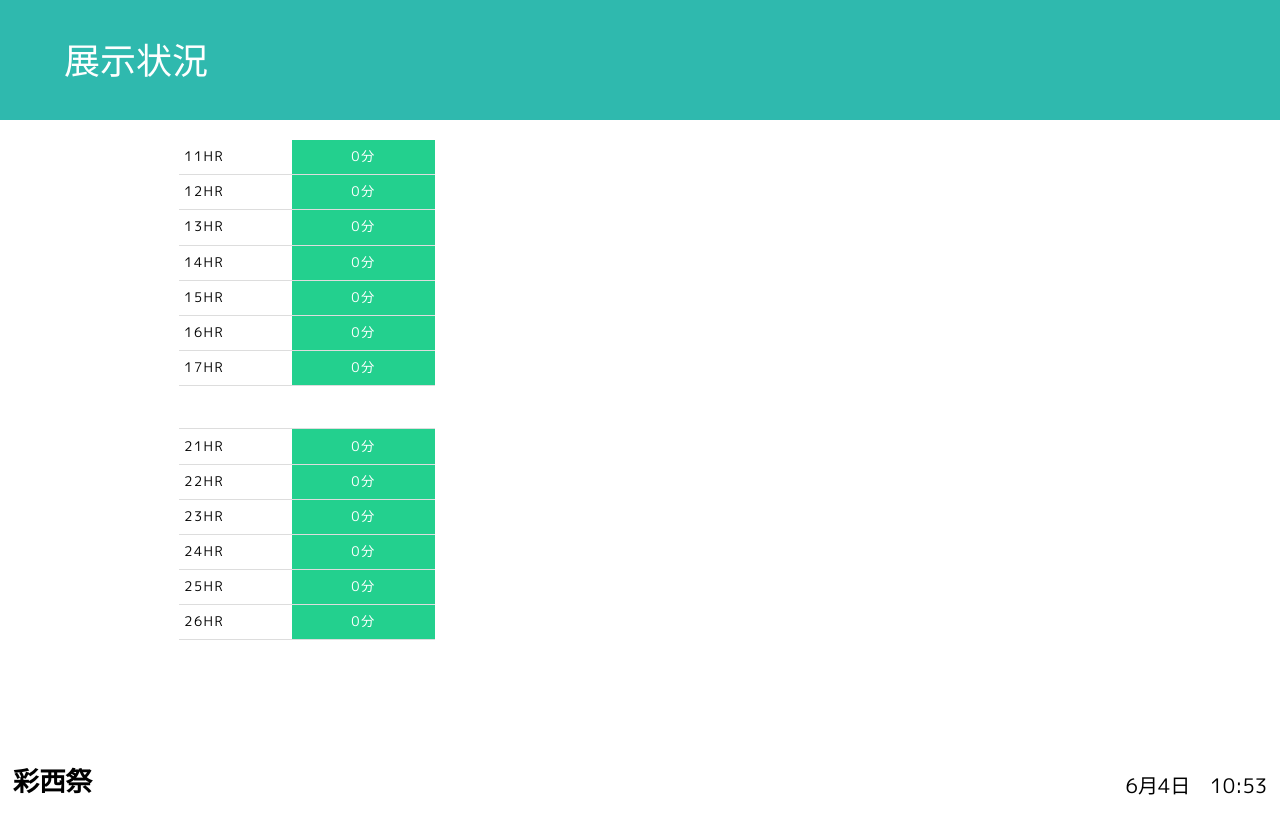
After one commit to koppepan3/sai3, a PHP site: page /signage2.html in a window 1280 px wide. The commit adds this page. Run offline with PHP 8.4, Linux system fonts and the light colour scheme; some libraries are stand-ins or nearby versions.

Commit message:
adobe xde

```diff
--- /dev/null
+++ b/contents_container.php
@@ -0,0 +1,173 @@
+<?php
+// カウント数取得関数
+function get_count($file) {
+	$filename = 'data/'.$file.'.dat';
+	$fp = @fopen($filename, 'r');
+	if ($fp) {
+		$vote = fgets($fp, 9182);
+	} else {
+		$vote = 0;
+	}
+	return $vote;
+}
+
+function load_hr($hr) {
+	$xml = simplexml_load_file('data\hr_description.xml');
+	$class = "hr".$hr;
+	return $xml-> $class -> description;
+}
+
+$c11 = get_count('11');
+$c12 = get_count('12');
+$c13 = get_count('13');
+$c14 = get_count('14');
+$c15 = get_count('15');
+$c16 = get_count('16');
+$c17 = get_count('17');
+$c21 = get_count('21');
+$c22 = get_count('22');
+$c23 = get_count('23');
+$c24 = get_count('24');
+$c25 = get_count('25');
+$c26 = get_count('26');
+?>
+
+<!DOCTYPE HTML>
+<html lang="ja">
+
+<head>
+	<meta charset="utf-8">
+	<meta name="viewport" content="width=device-width, initial-scale=1">
+	<title>sai3 signage</title>
+	<link rel="stylesheet" href="css/contents_container.css">
+	<link rel="preconnect" href="https://fonts.googleapis.com">
+	<link rel="preconnect" href="https://fonts.gstatic.com" crossorigin>
+	<link href="https://fonts.googleapis.com/css2?family=M+PLUS+1p&display=swap" rel="stylesheet">
+	<script src="//ajax.googleapis.com/ajax/libs/jquery/1.10.2/jquery.min.js"></script>
+</head>
+<body>
+	<div class="signage">
+		<div class="container_left">
+			<table style="width:50%">
+				<tr>
+					<td>11HR</td>
+					<th id="cell11"><?= get_count('11') ?>分</th>
+				</tr>
+				<tr>
+					<td>12HR</td>
+					<th id="cell12"><?= get_count('12') ?>分</th>
+				</tr>
+				<tr>
+					<td>13HR</td>
+					<th id="cell13"><?= get_count('13') ?>分</th>
+				</tr>
+				<tr>
+					<td>14HR</td>
+					<th id="cell14"><?= get_count('14') ?>分</th>
+				</tr>
+			</table>
+		</div>
+		<div class="container_right">
+			<table style="width:50%">
+				<tr>
+					<td>15HR</td>
+					<th id="cell15"><?= get_count('15') ?>分</th>
+				</tr>
+				<tr>
+					<td>16HR</td>
+					<th id="cell16"><?= get_count('16') ?>分</th>
+				</tr>
+				<tr>
+					<td>17HR</td>
+					<th id="cell17"><?= get_count('17') ?>分</th>
+				</tr>
+				<tr>
+					<td></td>
+					<th class="blank"></th>
+				</tr>
+				<tr>
+					<td>21HR</td>
+					<th id="cell21"><?= get_count('21') ?>分</th>
+				</tr>
+				<tr>
+					<td>22HR</td>
+					<th id="cell22"><?= get_count('22') ?>分</th>
+				</tr>
+				<tr>
+					<td>23HR</td>
+					<th id="cell23"><?= get_count('23') ?>分</th>
+				</tr>
+				<tr>
+					<td>24HR</td>
+					<th id="cell24"><?= get_count('24') ?>分</th>
+				</tr>
+				<tr>
+					<td>25HR</td>
+					<th id="cell25"><?= get_count('25') ?>分</th>
+				</tr>
+				<tr>
+					<td>26HR</td>
+					<th id="cell26"><?= get_count('26') ?>分</th>
+				</tr>
+			</table>
+		</div>
+	</div>
+	<script type="text/javascript">
+	function classify(){
+		var waiting11 = <?php echo $c11 ?> ;
+		changeColor(waiting11, 11);
+
+		var waiting12 = <?php echo $c12 ?> ;
+		changeColor(waiting12, 12);
+
+		var waiting13 = <?php echo $c13 ?> ;
+		changeColor(waiting13, 13);
+
+		var waiting14 = <?php echo $c14 ?> ;
+		changeColor(waiting14, 14);
+
+		var waiting15 = <?php echo $c15 ?> ;
+		changeColor(waiting15, 15);
+
+		var waiting16 = <?php echo $c16 ?> ;
+		changeColor(waiting16, 16);
+
+		var waiting17 = <?php echo $c17 ?> ;
+		changeColor(waiting17, 17);
+
+		var waiting21 = <?php echo $c21 ?> ;
+		changeColor(waiting21, 21);
+
+		var waiting22 = <?php echo $c22 ?> ;
+		changeColor(waiting22, 22);
+
+		var waiting23 = <?php echo $c23 ?> ;
+		changeColor(waiting23, 23);
+
+		var waiting24 = <?php echo $c24 ?> ;
+		changeColor(waiting24, 24);
+
+		var waiting25 = <?php echo $c25 ?> ;
+		changeColor(waiting25, 25);
+
+		var waiting26 = <?php echo $c26 ?> ;
+		changeColor(waiting26, 26);
+
+	}
+
+	function changeColor(waiting, hr){
+		let hr_id = 'cell' + hr ;
+		var obj = document.getElementById(hr_id);
+		if(waiting>50){
+    		obj.style.backgroundColor = '#ff0000b4';
+		}else if(waiting>20){
+			obj.style.backgroundColor = '#ff8741';
+		}else{
+		}
+	}
+
+	window.onload = classify();
+	</script>
+</body>
+
+</html>
--- a/css/contents2.css
+++ b/css/contents_container.css
@@ -43,18 +43,9 @@ body {
 
 h2 { font-weight: bold; }
 
-img{
-	width: 36vw;
-	position: fixed;
-	top:5vh;
-	left:10vw;
-}
-
 .signage{
-	position:fixed;
-	right:10vw;
-	top:5vh;
-	width: 40vw;
+	margin-left: 5vw;
+	width: 50vw;
 	/* border-left: 0.1vw solid #058dc7; */
 }
 
--- /dev/null
+++ b/css/signage2.css
@@ -0,0 +1,129 @@
+
+
+/* reset
+--------------------------------------------------*/
+
+html, body, div, span, applet, object, iframe, h1, h2, h3, h4, h5, h6, p, blockquote, pre, a, abbr, acronym, address, big, cite, code, del, dfn, em, img, ins, kbd, q, s, samp, small, strike, strong, sub, sup, tt, var, b, u, i, center, dl, dt, dd, ol, ul, li, fieldset, form, label, legend, select, input, textarea, table, caption, tbody, tfoot, thead, tr, th, td, article, aside, canvas, details, embed, figure, figcaption, footer, header, hgroup, menu, nav, output, ruby, section, summary, time, mark, audio, video {
+	margin: 0;
+	padding: 0;
+	vertical-align: baseline;
+}
+
+/* general
+--------------------------------------------------*/
+
+/* link */
+a {
+	color: #058dc7;
+	outline: none;
+	text-decoration: none;
+	transition: all 0.1s linear;
+}
+
+/* clearfix */
+.clearfix:after {
+	content: "";
+	display: block;
+	clear: both;
+}
+
+/* layout
+--------------------------------------------------*/
+
+/* body */
+body {
+	font-family: 'M PLUS 1p', sans-serif;
+}
+
+.header{
+	width:100vw;
+	height: 15vh;
+	background-color: rgb(47, 185, 174);
+	display: table;
+}
+
+.header h1{
+	font-size: 4.5vh;
+	color: white;
+	vertical-align: middle;
+	display: table-cell;
+	padding-left: 5vw;
+	font-weight: normal;
+}
+
+.title{
+	font-weight: bold;
+	font-size:1.8vw;
+	color:rgb(233, 73, 73);
+	display: inline-block;
+	width:15vw;
+	position:fixed;
+	top:0px;
+	left:0px;
+	height: 5vh;
+	margin-left: 2vw;
+}
+
+.text {
+	width : 88vw;
+	overflow : hidden;
+	margin-left: 12vw;
+	display: inline-block;
+	color:rgb(255, 140, 74);
+	height: 5vh;
+	display: flex;
+	justify-content: center;
+	align-items: center;
+}
+
+.text p{
+	vertical-align: middle;
+	font-weight: bold;
+	font-size:1.8vw;
+	color:rgb(255, 140, 74);
+	display : inline-block;  /* 必須 */
+	padding-left: 100%;    /* 右端から文字をスタートさせるため */
+	white-space : nowrap; /* 改行が起こらないように対策 */        /* 行間（高さ）を1文字分にする */
+	animation : scroll 10s linear infinite; /* 下のアニメーションを10秒かけて行い、それをくりかえす */
+}
+
+  /* アニメーション（右から左に移動） */
+@keyframes scroll{
+	0% {
+	  transform: translateX(0)
+	}
+	100% {
+	  transform: translateX(-100%)
+	}
+}
+
+.contents{
+	width:100vw;
+	height: 90vh;
+	text-align: center;
+}
+
+iframe{
+	width: 80vw;
+	height: 80vh;
+	border: none;
+	margin-top: 2.5vh;
+}
+
+.footer{
+	width:100vw;
+}
+
+.footer h1{
+	font-size: 3.3vh;
+	position: fixed;
+	bottom: 0px;
+	left: 1vw;
+}
+
+.clock{
+	position: fixed;
+	bottom: 0px;
+	right: 1vw;
+	font-size: 2.5vh;
+}
--- /dev/null
+++ b/signage2.html
@@ -0,0 +1,43 @@
+<!DOCTYPE html>
+<html lang="ja">
+
+<head>
+  <link rel="preconnect" href="https://fonts.googleapis.com">
+  <link rel="preconnect" href="https://fonts.gstatic.com" crossorigin>
+  <link href="https://fonts.googleapis.com/css2?family=M+PLUS+1p&display=swap" rel="stylesheet">
+  <meta charset="utf-8">
+  <meta name="viewport" content="width=device-width, initial-scale=1">
+  <title>Signage</title>
+  <link rel="stylesheet" href="css/signage2.css">
+  <script>
+    function set2fig(num) {
+   // 桁数が1桁だったら先頭に0を加えて2桁に調整する
+   var ret;
+   if( num < 10 ) { ret = "0" + num; }
+   else { ret = num; }
+   return ret;}
+    function showClock1() {
+    var nowTime = new Date();
+    var nowHour = nowTime.getHours();
+    var nowMin  = nowTime.getMinutes();
+    var msg = "6月4日　" + nowHour + ":" + nowMin ;
+    document.getElementById("RealtimeClockArea").innerHTML = msg;
+    }
+setInterval('showClock1()',1000);
+  </script>
+</head>
+
+<body>
+  <div class="header">
+    <h1>展示状況</h1>
+  </div>
+  <div class="contents">
+    <iframe src="contents_container.php"></iframe>
+  </div>
+  <div class="footer">
+    <h1>彩西祭</h1>
+    <p class="clock" id="RealtimeClockArea">現在時刻</p>
+  </div>
+</body>
+
+</html>
```
Also changed, not shown: 2 other files.
